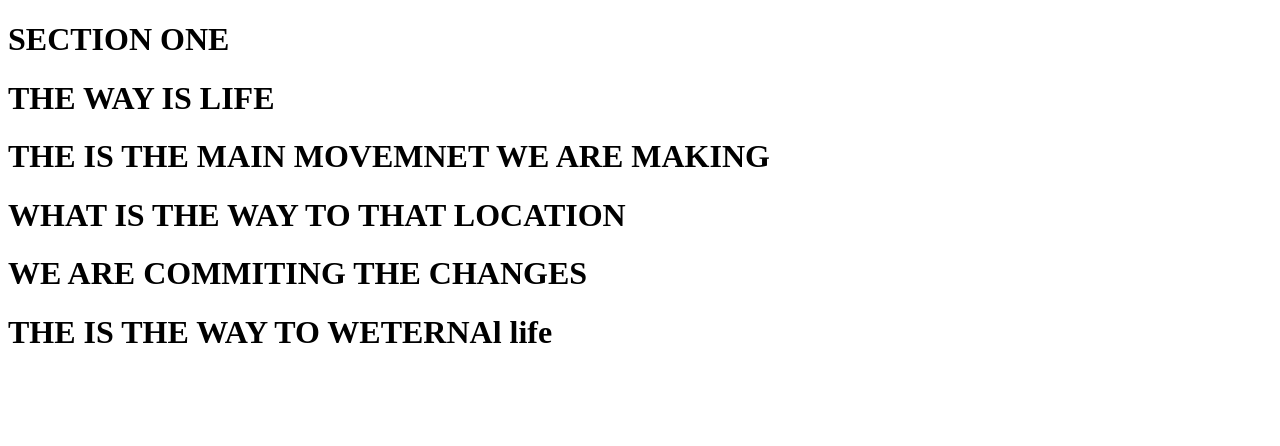
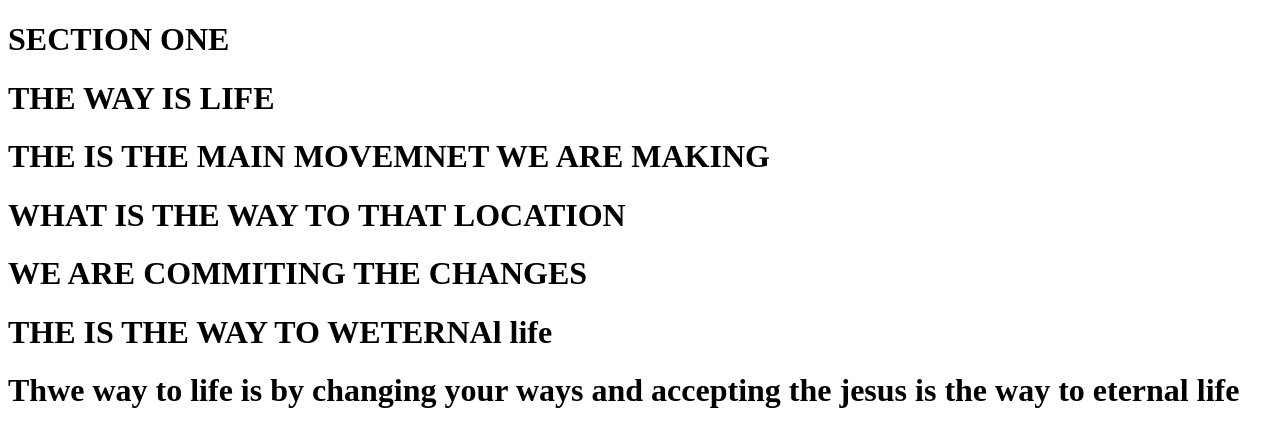
Before and after one commit to Donrington/mywork, a plain HTML site: page index.html in a window 1280 px wide. Drawn offline with Linux system fonts and the light colour scheme.

Commit message:
Update index.html
the new

```diff
--- a/index.html
+++ b/index.html
@@ -23,6 +23,8 @@
 
 <h1>THE IS THE WAY TO WETERNAl life</h1>
 
+<h1>Thwe way to life is by changing your ways and accepting the jesus is the way to eternal life</h1>
+
 
 </body>
 
```
